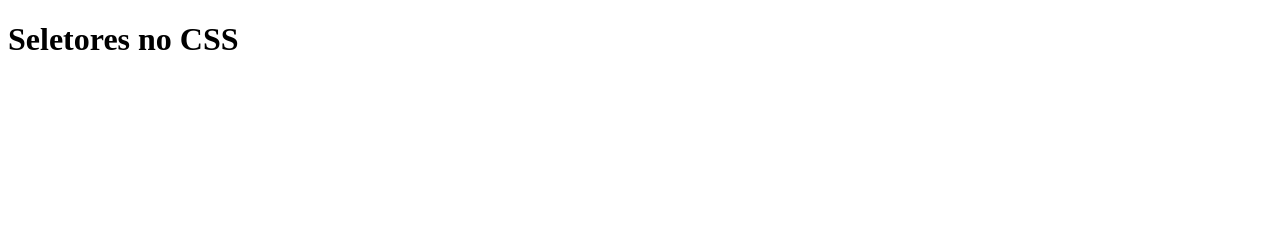
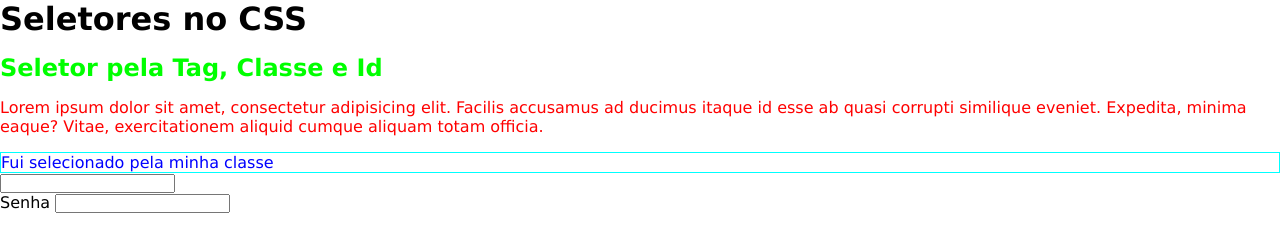
Before and after one commit to Isaquericardo2810/seletores_css, a plain HTML site: page index.html in a window 1280 px wide. Drawn offline with Linux system fonts and the light colour scheme.

Commit message:
Mudança no css e html

```diff
--- a/index.html
+++ b/index.html
@@ -12,5 +12,23 @@
         <h1>Seletores no CSS</h1>
     </header>
 
+    <main>
+        <h2 id="titulo">Seletor pela Tag, Classe e Id</h2>
+        <p>Lorem ipsum dolor sit amet, consectetur adipisicing elit. Facilis accusamus ad ducimus itaque id esse ab quasi corrupti similique eveniet. Expedita, minima eaque? Vitae, exercitationem aliquid cumque aliquam totam officia.</p>
+        <p class="paragrafo">Fui selecionado pela minha classe</p>
+
+        <form action="">
+            <div>
+                <label for="Nome"></label>
+                <input type="text">
+            </div>
+
+            <div>
+                <label for="">Senha</label>
+                <input type="password">
+            </div>
+        </form>
+    </main>
+
 </body>
 </html>
--- a/style.css
+++ b/style.css
@@ -0,0 +1,33 @@
+/* Seletor global = selecionar TODOS os elemnetos da pagina ou de determinado lugar*/
+*{
+    margin: 0;
+    padding: 0;
+    box-sizing: border-box;
+    font-family: 'Lucida Sans', 'Lucida Sans Regular', 'Lucida Grande', 'Lucida Sans Unicode', Geneva, Verdana, sans-serif;
+}
+/* Seletor pela tag */
+p {
+    color: #f00;
+}
+
+main {
+    margin-top: 1rem;
+}
+
+/* Seletor pela classe */
+.paragrafo {
+    border: 1px solid cyan;
+    color: blue;
+    margin-top: 1rem;
+}
+
+/* Seletor pelo Id */
+#titulo {
+    color: #0f0;
+    margin-bottom: 1rem;
+}
+
+/* Seletor pelo atributo */
+input [type="password"] {
+    font-size: 3rem;
+}
```
